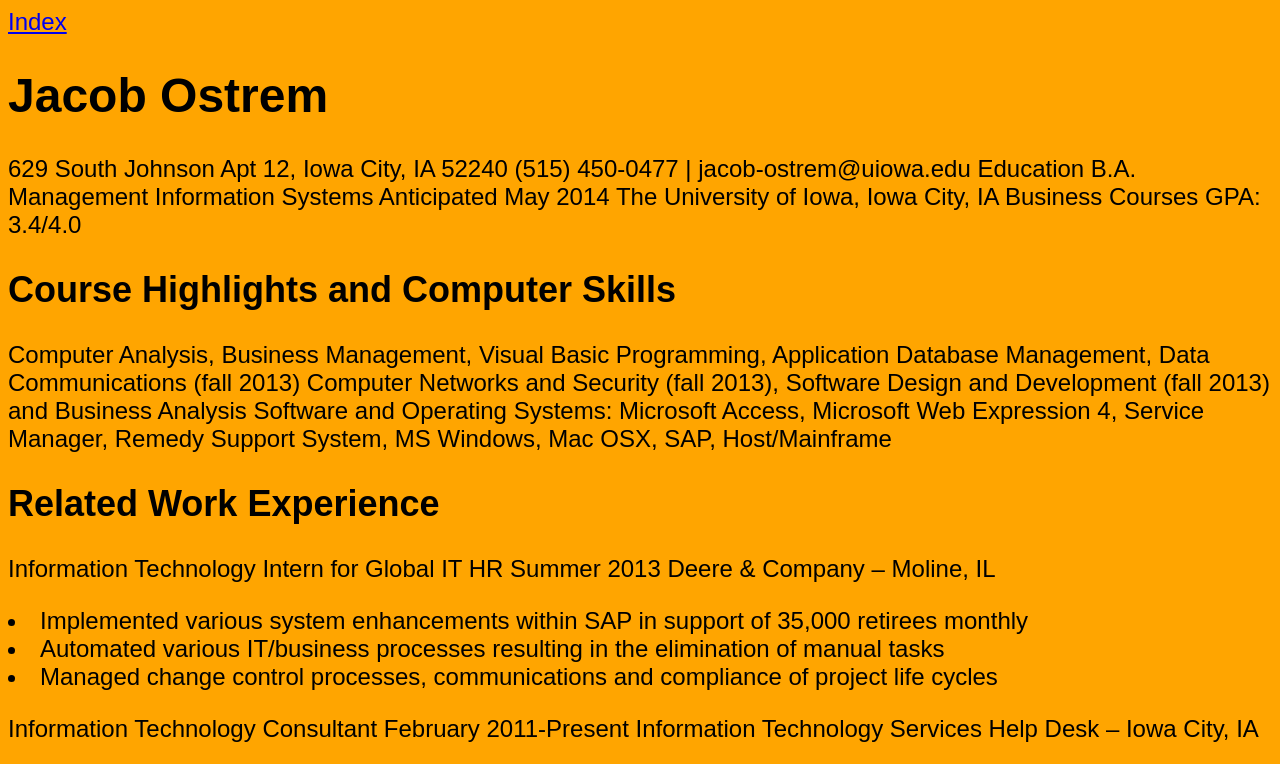
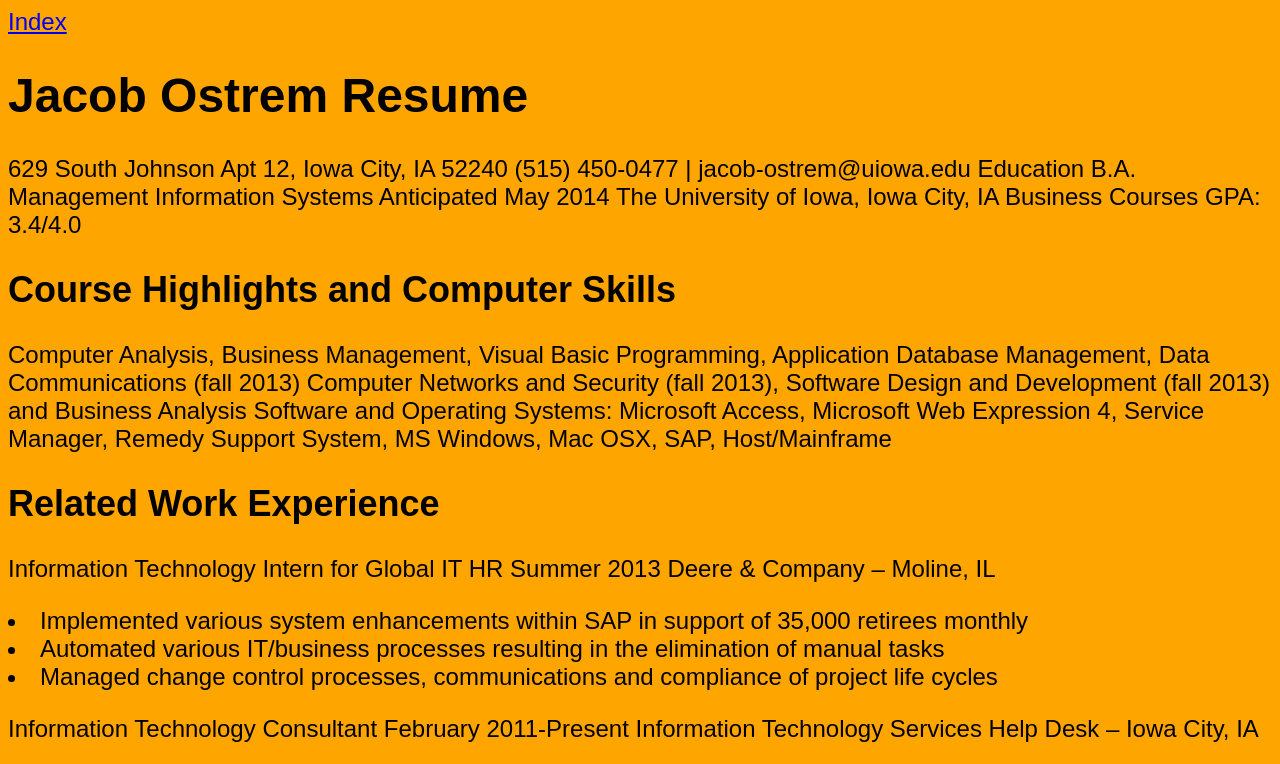
Before and after one commit to jostrem/HW2, a plain HTML site: page resume.html in a window 1280 px wide. Shown: the top 764 px of the page. Drawn offline with Linux system fonts and the light colour scheme.

Commit message:
made changes

```diff
--- a/print.css
+++ b/print.css
@@ -1,4 +1,4 @@
-/* www.alistapart.com/articles/goingtoprint/ */
+/* www.alistapart.com/articles/goingtoprint/ d*/
 
 body { background: white; font-size: 10pt; font-family:Helvetica,Arial,'DejaVu Sans','Liberation Sans',Freesans,sans-serif; }
 
--- a/resume.html
+++ b/resume.html
@@ -12,7 +12,7 @@
  <link rel="stylesheet" type="text/css" href="./jacob_style.css" />
 
 
- <h1> Jacob Ostrem </h1>
+ <h1> Jacob Ostrem Resume </h1>
 
 <p> 629 South Johnson Apt 12, Iowa City, IA 52240
 (515) 450-0477 | jacob-ostrem@uiowa.edu
```
Also changed, not shown: index.html (+1 -1 lines), jacob_style.css (line endings or trailing spaces).
